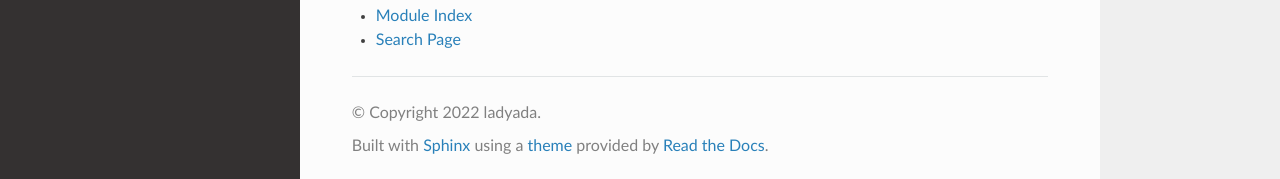
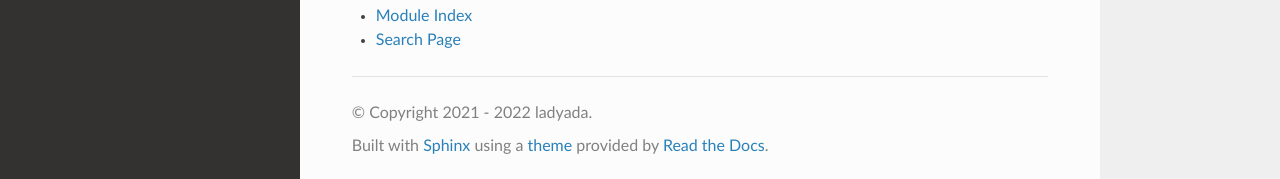
Before and after one commit to adafruit/Adafruit_CircuitPython_NeoKey, a Sphinx documentation site: the page built from docs/index.rst, in a window 1280 px wide and 900 px high, scrolled down 1312 px. Shown: the part 718-897 px from the top of the window. Built offline with Sphinx 7.4.7 and the Read the Docs theme 2.0.0, drawn with Linux system fonts in a browser that asks for light colours; pages that are not in the unit, such as notebooks, are missing from menus; some of the changed lines change nothing that is shown.

Commit message:
Use year duration range for copyright attribution

```diff
--- a/docs/conf.py
+++ b/docs/conf.py
@@ -52,8 +52,14 @@ master_doc = "index"
 
 # General information about the project.
 project = "Adafruit NeoKey Library"
+creation_year = "2021"
 current_year = str(datetime.datetime.now().year)
-copyright = current_year + " ladyada"
+year_duration = (
+    current_year
+    if current_year == creation_year
+    else creation_year + " - " + current_year
+)
+copyright = year_duration + " ladyada"
 author = "ladyada"
 
 # The version info for the project you're documenting, acts as replacement for
```
